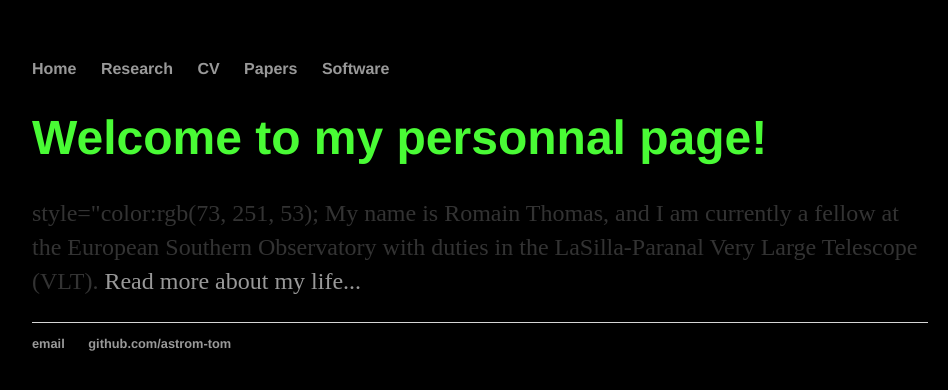
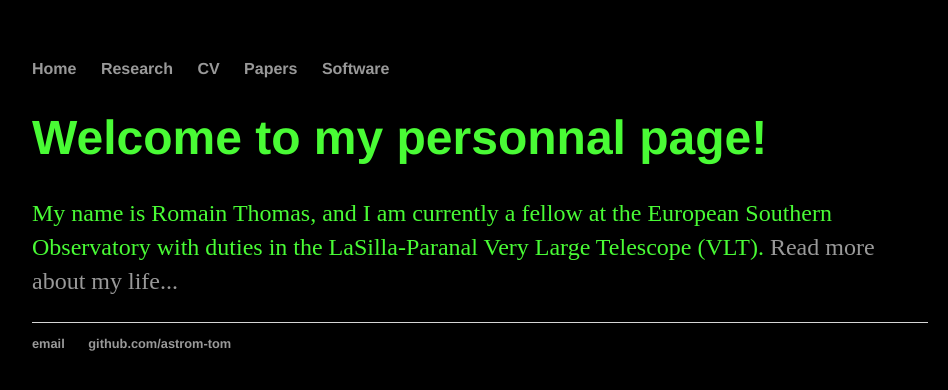
Before and after one commit to astrom-tom/astrom-tom.github.io, a Jekyll site: the page built from index.html, in a window 1280 px wide. Shown: the top 390 px of the page, without its empty margins (160-1108 px from the left). Built offline with Jekyll 4.4.1, drawn with Linux system fonts in a browser that asks for light colours.

Commit message:
Update index.html

```diff
--- a/index.html
+++ b/index.html
@@ -4,5 +4,5 @@ title: Romain Thomas, Fellow Astronomer
 ---
 <div class="blurb">
 	<h1 style="color:rgb(73, 251, 53);">Welcome to my personnal page!</h1>
-	<p> style="color:rgb(73, 251, 53); My name is Romain Thomas, and I am currently a fellow at the European Southern Observatory with duties in the LaSilla-Paranal Very Large Telescope (VLT). <a href="/about">Read more about my life...</a></p>
+	<p style="color:rgb(73, 251, 53);"> My name is Romain Thomas, and I am currently a fellow at the European Southern Observatory with duties in the LaSilla-Paranal Very Large Telescope (VLT). <a href="/about">Read more about my life...</a></p>
 </div><!-- /.blurb -->
```
